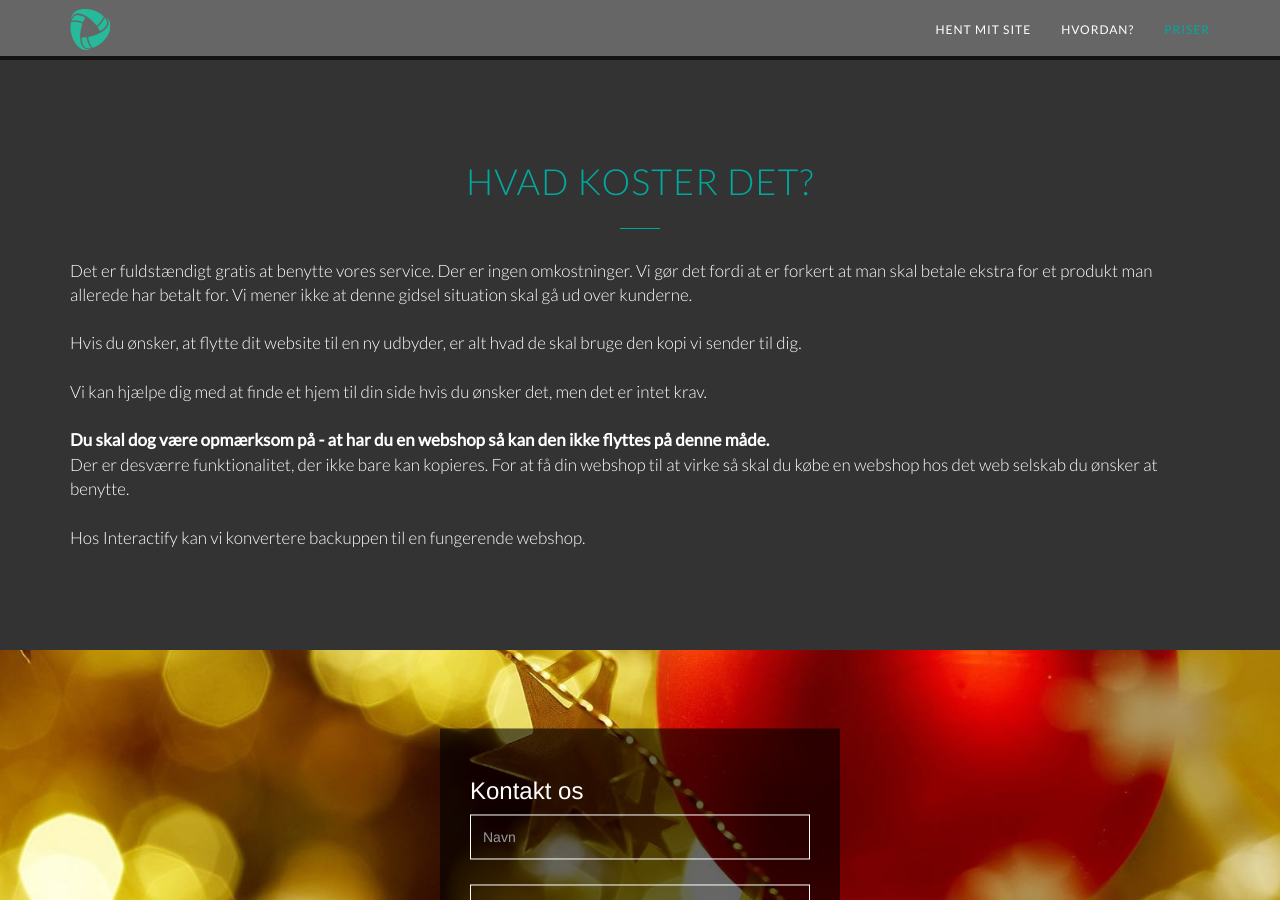
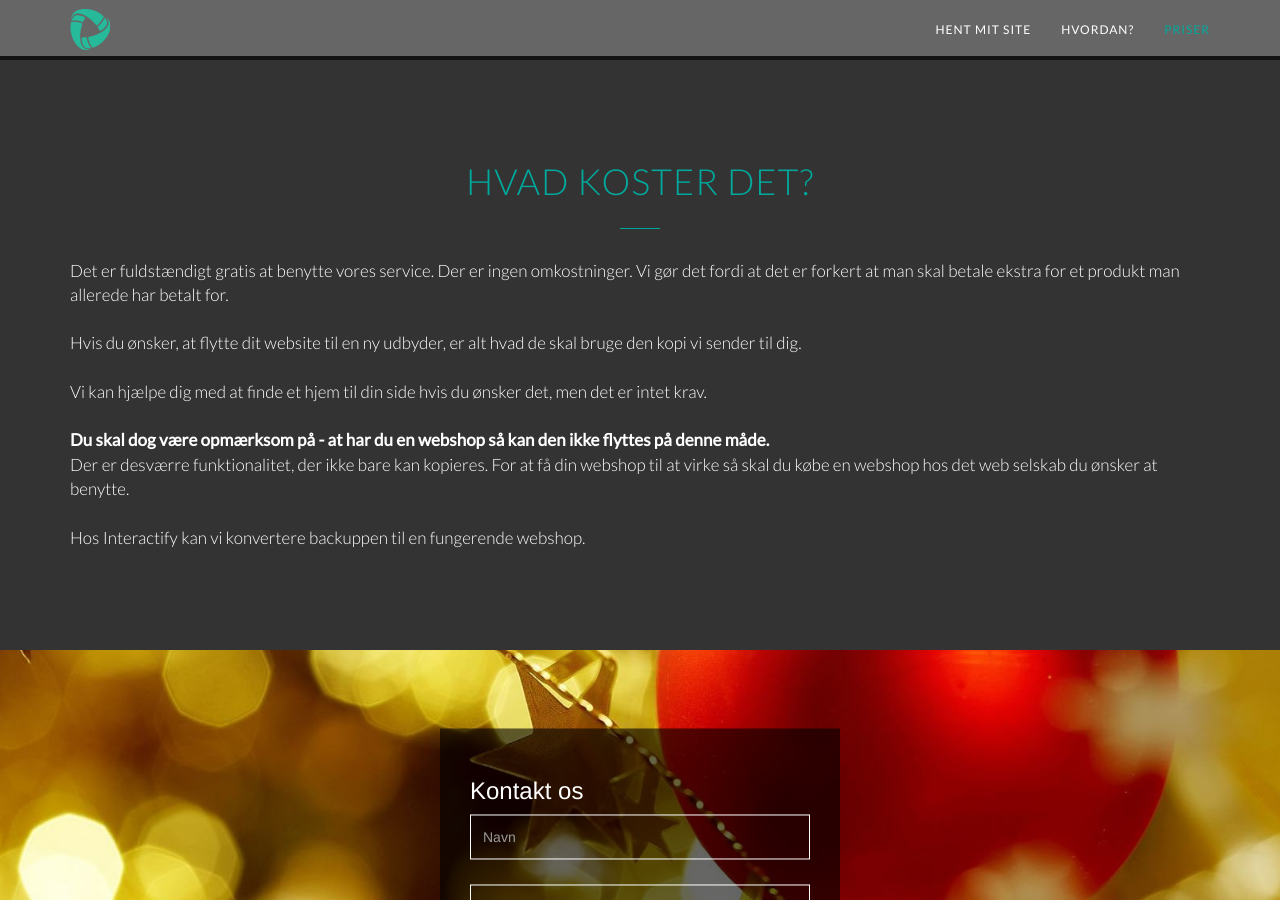
Before and after one commit to Interactify/backup-interactify, a Jekyll site: the page built from index.html, in a window 1280 px wide and 900 px high, scrolled down 2282 px. Built offline with Jekyll 4.4.1, drawn with Linux system fonts in a browser that asks for light colours; some web fonts are replaced.

Commit message:
pris ændringer

```diff
--- a/_includes/pris.html
+++ b/_includes/pris.html
@@ -9,8 +9,8 @@
     <div class="container">
         <div class="row">
             <div class="col-md-12 white">
-                Det er fuldstændigt gratis at benytte vores service. Der er ingen omkostninger. Vi gør det fordi at er forkert at man skal betale ekstra for et produkt man allerede har betalt for.
-                Vi mener ikke at denne gidsel situation skal gå ud over kunderne.<br><br>
+                Det er fuldstændigt gratis at benytte vores service. Der er ingen omkostninger. Vi gør det fordi at det er forkert at man skal betale ekstra for et produkt man allerede har betalt for.
+                <br><br>
                 Hvis du ønsker, at flytte dit website til en ny udbyder, er alt hvad de skal bruge den kopi vi sender til dig.<br><br>
                 Vi kan hjælpe dig med at finde et hjem til din side hvis du ønsker det, men det er intet krav.<br><br>
                 <b>Du skal dog være opmærksom på - at har du en webshop så kan den ikke flyttes på denne måde.</b><br> Der er desværre funktionalitet, der ikke bare kan kopieres.
```
Also changed, not shown: 2 other files.
